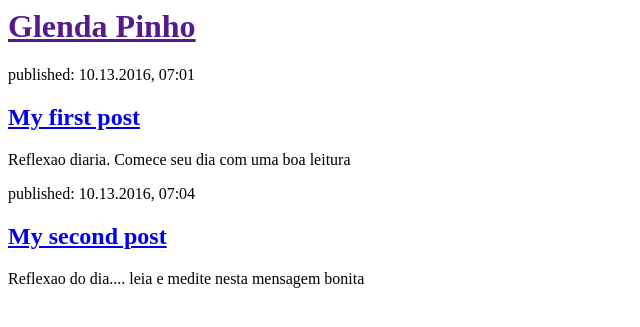
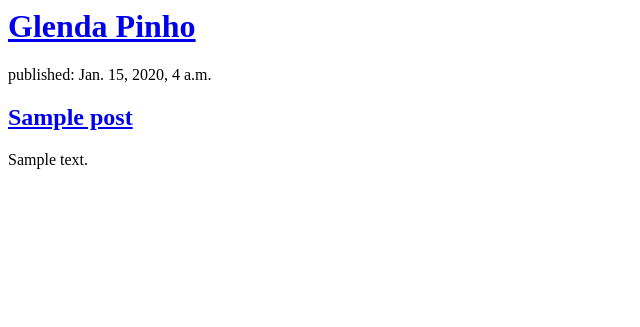
Before and after one commit to glendasp/myfirstblog, a Django app: template blog/templates/blog/post_list.html in a window 1280 px wide. Shown: the top 327 px of the page, without its empty margins (0-640 px from the left). Run offline with Django 3.2, Linux system fonts and the light colour scheme; the template is opened without the code that fills it: values that come from a table or form of the project are taken from there, others are empty; tables that the repository leaves empty hold one stand-in row (values such as "Sample post").

Commit message:
add a dynamic template

```diff
--- a/blog/templates/blog/post_list.html
+++ b/blog/templates/blog/post_list.html
@@ -5,21 +5,17 @@
 
     <body>
       <div>
-        <h1><a href=""> Glenda Pinho </a></h1>
+        <h1><a href="github.com/glendasp"> Glenda Pinho </a></h1>
       </div>
 
-      <div>
-        <p>published: 10.13.2016, 07:01</p>
-        <h2><a href="#">My first post</a></h2>
-        <p> Reflexao diaria. Comece seu dia com uma boa leitura</p>
-      </div>
+      {% for post in posts %}
 
       <div>
-        <p>published: 10.13.2016, 07:04</p>
-        <h2><a href="#">My second post</a></h2>
-        <p>Reflexao do dia.... leia e medite nesta mensagem bonita</p>
-
+        <p>published: {{ post.published_date }}</p>
+        <h2><a href="#"> {{ post.title }} </a></h2>
+        <p> {{ post.text|linebreaksbr }}</p>
       </div>
+      {% endfor %}
 
     </body>
 
--- a/mysite/settings.py
+++ b/mysite/settings.py
@@ -88,7 +88,7 @@ DATABASES = {
 
 LANGUAGE_CODE = 'en-us'
 
-TIME_ZONE = 'UTC'
+TIME_ZONE = 'US/Central'
 
 USE_I18N = True
 
```
Also changed, not shown: blog/views.py (+6 -1 lines).
